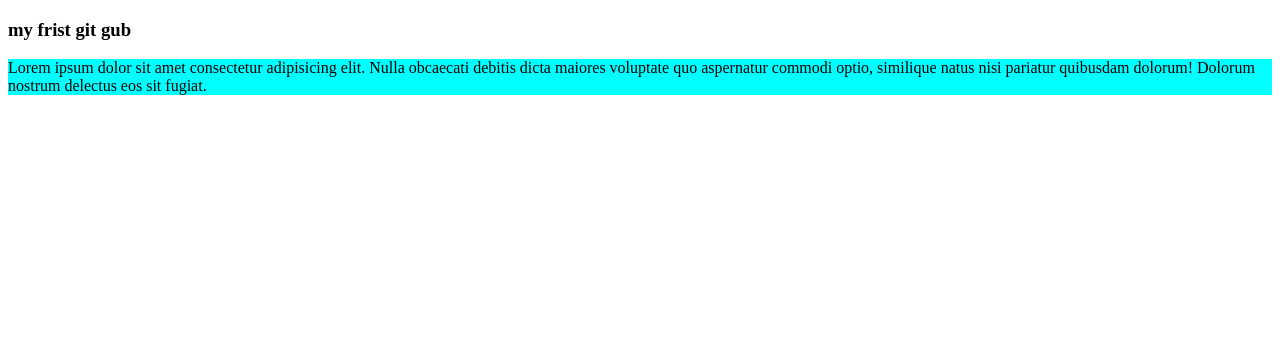
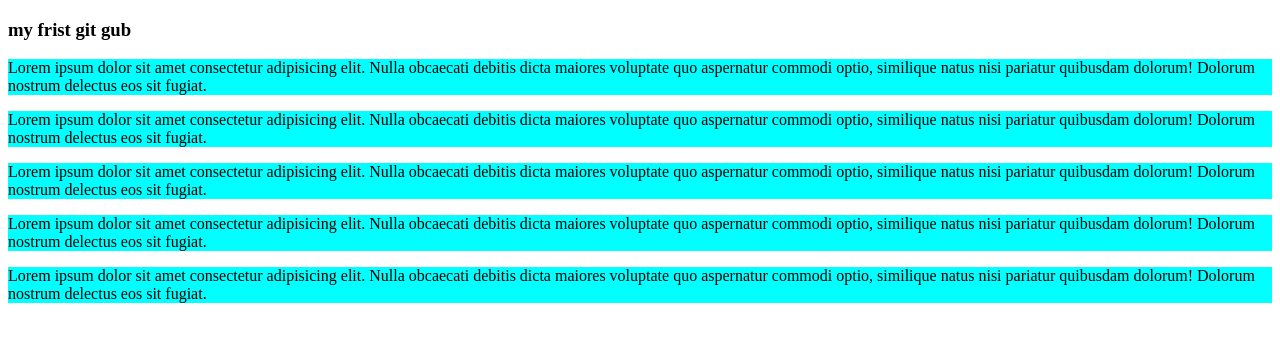
Before and after one commit to Nazmul0197/my-demo-website, a plain HTML site: page index.html in a window 1280 px wide. Drawn offline with Linux system fonts and the light colour scheme.

Commit message:
my frist commit blog

```diff
--- a/index.html
+++ b/index.html
@@ -11,5 +11,17 @@
     <div class="blog">
         <p>Lorem ipsum dolor sit amet consectetur adipisicing elit. Nulla obcaecati debitis dicta maiores voluptate quo aspernatur commodi optio, similique natus nisi pariatur quibusdam dolorum! Dolorum nostrum delectus eos sit fugiat.</p>
     </div>
+    <div class="blog">
+        <p>Lorem ipsum dolor sit amet consectetur adipisicing elit. Nulla obcaecati debitis dicta maiores voluptate quo aspernatur commodi optio, similique natus nisi pariatur quibusdam dolorum! Dolorum nostrum delectus eos sit fugiat.</p>
+    </div>
+    <div class="blog">
+        <p>Lorem ipsum dolor sit amet consectetur adipisicing elit. Nulla obcaecati debitis dicta maiores voluptate quo aspernatur commodi optio, similique natus nisi pariatur quibusdam dolorum! Dolorum nostrum delectus eos sit fugiat.</p>
+    </div>
+    <div class="blog">
+        <p>Lorem ipsum dolor sit amet consectetur adipisicing elit. Nulla obcaecati debitis dicta maiores voluptate quo aspernatur commodi optio, similique natus nisi pariatur quibusdam dolorum! Dolorum nostrum delectus eos sit fugiat.</p>
+    </div>
+    <div class="blog">
+        <p>Lorem ipsum dolor sit amet consectetur adipisicing elit. Nulla obcaecati debitis dicta maiores voluptate quo aspernatur commodi optio, similique natus nisi pariatur quibusdam dolorum! Dolorum nostrum delectus eos sit fugiat.</p>
+    </div>
 </body>
 </html>
```
